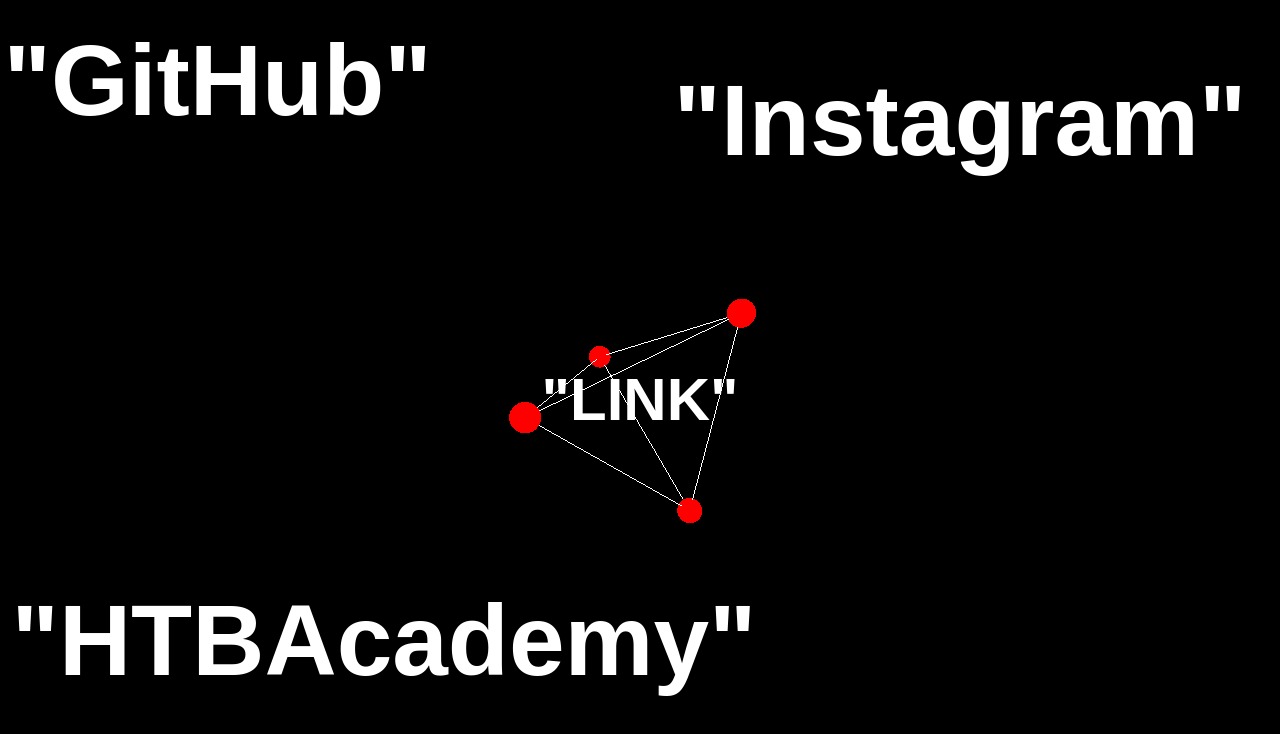
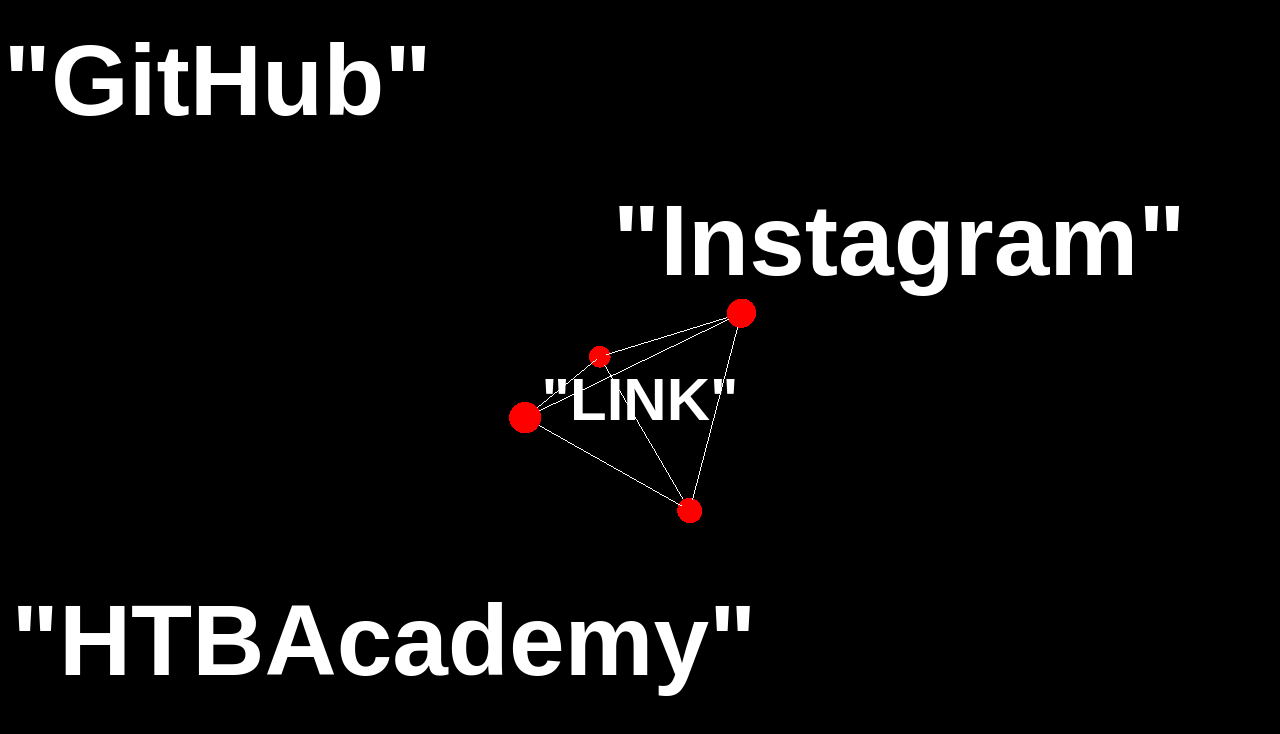
Before and after one commit to replay9zz/next-project, a Next.js app: page /link in a window 1280 px wide. Shown: the top 734 px of the page. Built offline with nearby package versions, Linux system fonts and the light colour scheme.

Commit message:
Fix: Link css

```diff
--- a/src/app/styles.css
+++ b/src/app/styles.css
@@ -54,8 +54,8 @@
   font-weight: bold;
   color: white;
   position: absolute;
-  top: 15%;
-  left: 75%;
+  top: 30%;
+  right: -15%;
   transform: translate(-50%, -50%);
   pointer-events: none;
 }
```
